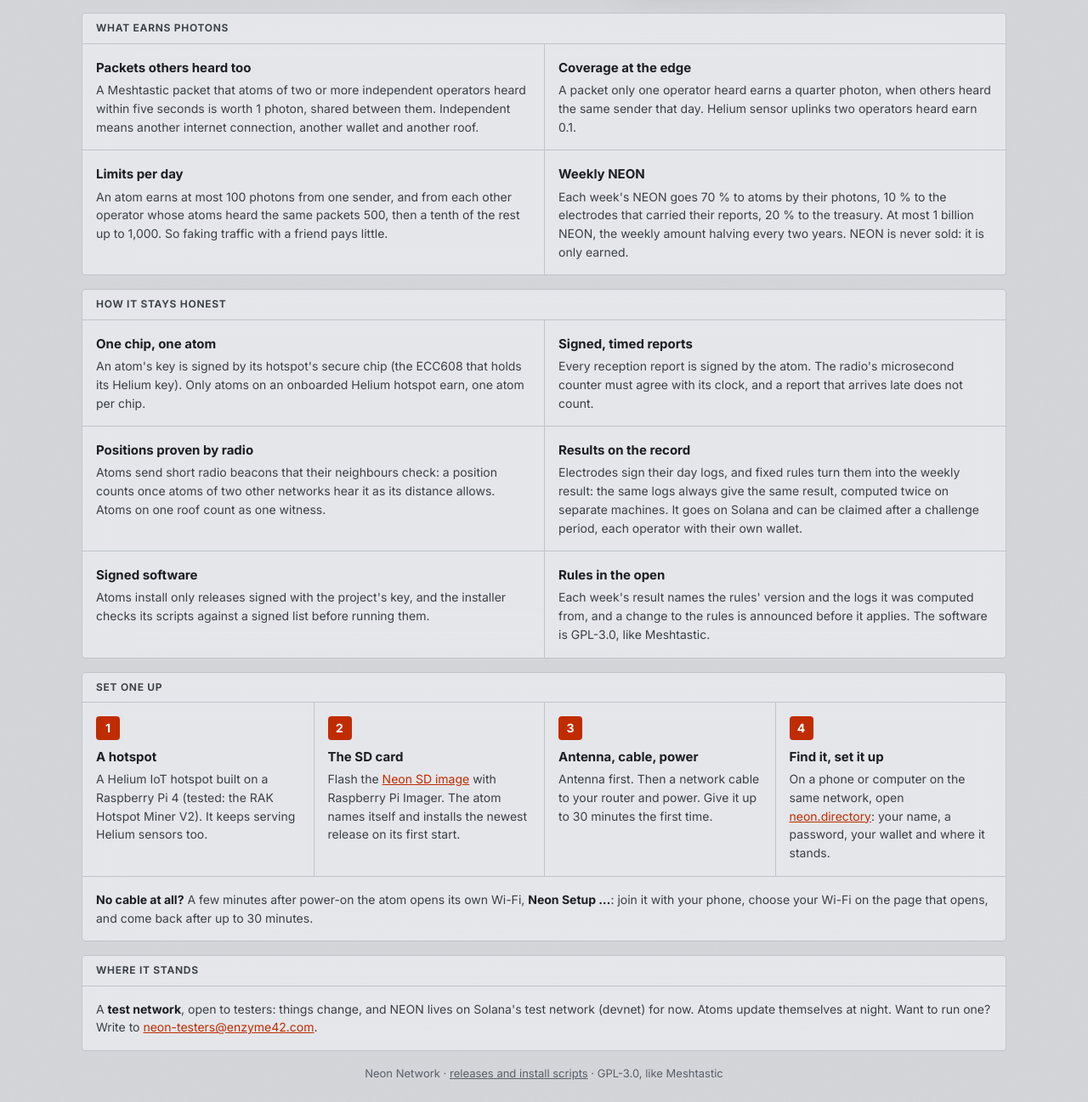
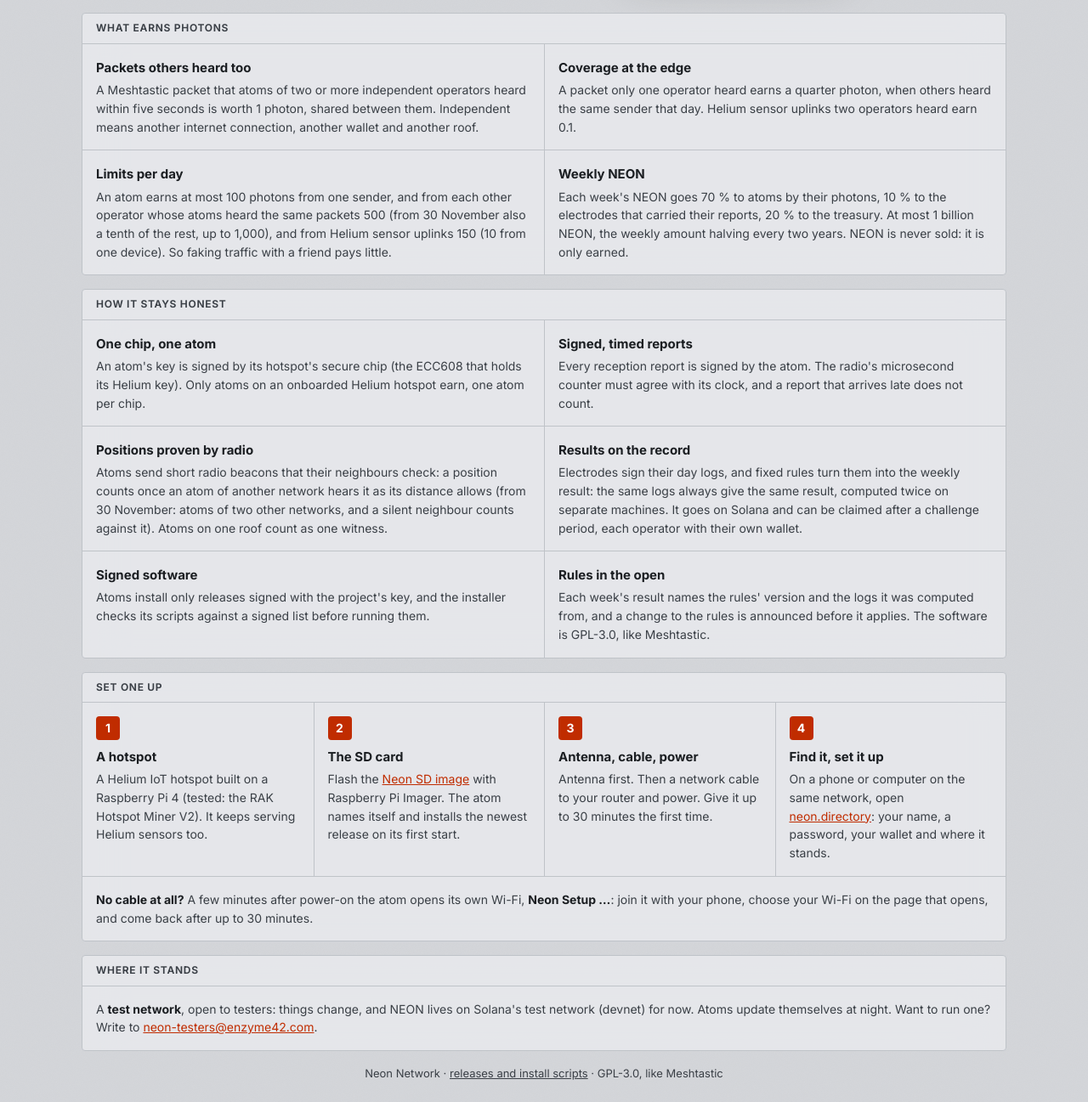
Before and after one commit to element10-network/NEON-releases, a plain HTML site: page hardware/site/index.html in a window 1280 px wide. Shown: the part 2990-4287 px from the top of the page at 85% size. Drawn offline with Linux system fonts and the light colour scheme.

Commit message:
Neon 0.9.1

```diff
--- a/hardware/site/index.html
+++ b/hardware/site/index.html
@@ -26,7 +26,11 @@
             --accent: #ff6b49; --on-accent: #16181b; --soft: #46271f; }
   }
   * { box-sizing: border-box; }
-  html { background: var(--bg); }
+  /* A link to a section scrolls it to just under the header that stays on top (owner 2026-11-15: its heading was
+     hidden under the bar); none on a phone, where the header scrolls away. */
+  html { background: var(--bg); scroll-padding-top: calc(56px + 2 * var(--page)); scroll-behavior: smooth; }
+  @media (max-width: 640px) { html { scroll-padding-top: var(--page); } }
+  @media (prefers-reduced-motion: reduce) { html { scroll-behavior: auto; } }
   body { margin: 0; color: var(--text); font: 15px/1.55 "Inter", system-ui, -apple-system, "Segoe UI", Roboto, sans-serif;
          background: var(--grain), radial-gradient(1200px 700px at 15% -10%, color-mix(in srgb, var(--accent) 22%, transparent), transparent 70%), var(--bg);
          background-attachment: fixed; min-height: 100vh; }
@@ -89,7 +93,7 @@
   .note { padding: var(--m); color: var(--heading); border-top: 1px solid var(--line); font-size: 14px; }
   .note b { color: var(--text); }
   .sample { color: var(--muted); font-size: 12px; text-align: center; margin-top: var(--s); }
-  footer { color: var(--muted); font-size: 13px; text-align: center; padding: 0 var(--m) var(--s); }
+  footer { color: var(--heading); font-size: 13px; text-align: center; padding: 0 var(--m) var(--s); }
   footer a { color: inherit; }
   @media (max-width: 960px) {
     .hero, .split, .split.flip { grid-template-columns: minmax(0, 1fr); }
@@ -127,7 +131,7 @@
   <path d="M395.18,125.05c-5.52,0-10-4.48-10-10V45.02s-.13-6.99-3.57-13.53c-4.07-7.73-11.08-11.49-21.44-11.49s-17.37,3.76-21.44,11.49c-3.44,6.54-3.57,13.52-3.57,13.59v69.97c0,5.52-4.48,10-10,10s-10-4.48-10-10V45.02c0-1.14.15-11.42,5.43-21.98,7.43-14.86,21.49-23.04,39.58-23.04s32.16,8.18,39.58,23.04c5.28,10.56,5.43,20.84,5.43,21.98v70.03c0,5.52-4.48,10-10,10Z" class="logo-1"/>
   <circle cx="185.08" cy="115.05" r="10" class="logo-2"/>
 </svg>
-    <nav><a href="#features">Features</a><a href="#maps">Maps</a><a href="#photons">Photons</a><a href="#honest">Security</a><a href="#set-up">Set up</a><a href="https://neon.directory">Find your atom</a><a href="https://eu1.element10.network/explore">Explorer</a></nav>
+    <nav><a href="#features">Features</a><a href="#maps">Maps</a><a href="#photons">Photons</a><a href="#honest">Security</a><a href="#set-up">Set up</a><a href="https://neon.directory">Find your atom</a><a href="https://element10.network/explore">Explorer</a></nav>
   </header>
 
   <div class="card hero">
@@ -136,7 +140,7 @@
       <p>Neon turns a Helium IoT hotspot into an <b>atom</b>: a Meshtastic super-node for everyone around it that
         keeps serving Helium sensors, links up with the other atoms over the internet, and earns NEON for the
         coverage it proves.</p>
-      <div class="btns"><a class="btn" href="#set-up">Set one up</a><a class="btn secondary" href="https://eu1.element10.network/explore">See the network</a></div>
+      <div class="btns"><a class="btn" href="#set-up">Set one up</a><a class="btn secondary" href="https://element10.network/explore">See the network</a></div>
     </div>
     <figure style="margin:0"><picture><source srcset="img/atom-dark.webp" media="(prefers-color-scheme: dark)"><img class="shot" src="img/atom-light.webp" width="2000" height="1250" alt="An atom's panel: photons today, this week and in total, a chart of photons per day and where they came from"></picture>
       <figcaption class="sample">The atom's panel (sample data)</figcaption></figure>
@@ -209,7 +213,8 @@
       <li><h3>Coverage at the edge</h3><p>A packet only one operator heard earns a quarter photon, when others heard
         the same sender that day. Helium sensor uplinks two operators heard earn 0.1.</p></li>
       <li><h3>Limits per day</h3><p>An atom earns at most 100 photons from one sender, and from each other operator whose atoms heard
-        the same packets 500, then a tenth of the rest up to 1,000. So faking traffic with a friend pays little.</p></li>
+        the same packets 500 (from 30 November also a tenth of the rest, up to 1,000), and from Helium sensor uplinks
+        150 (10 from one device). So faking traffic with a friend pays little.</p></li>
       <li><h3>Weekly NEON</h3><p>Each week's NEON goes 70 % to atoms by their photons, 10 % to the electrodes that carried
         their reports, 20 % to the treasury. At most 1 billion NEON, the weekly amount halving every two years. NEON
         is never sold: it is only earned.</p></li>
@@ -223,7 +228,8 @@
       <li><h3>Signed, timed reports</h3><p>Every reception report is signed by the atom. The radio's microsecond counter must
         agree with its clock, and a report that arrives late does not count.</p></li>
       <li><h3>Positions proven by radio</h3><p>Atoms send short radio beacons that their neighbours check: a position counts once
-        atoms of two other networks hear it as its distance allows. Atoms on one roof count as one witness.</p></li>
+        an atom of another network hears it as its distance allows (from 30 November: atoms of two other networks, and
+        a silent neighbour counts against it). Atoms on one roof count as one witness.</p></li>
       <li><h3>Results on the record</h3><p>Electrodes sign their day logs, and fixed rules turn them into the weekly
         result: the same logs always give the same result, computed twice on separate machines. It goes on Solana and can
         be claimed after a challenge period, each operator with their own wallet.</p></li>
```
Also changed, not shown: hardware/image/neon.txt, hardware/site/img/atom-dark.webp, hardware/site/img/atom-light.webp, hardware/site/img/atom-phone.webp, 8 other files.
